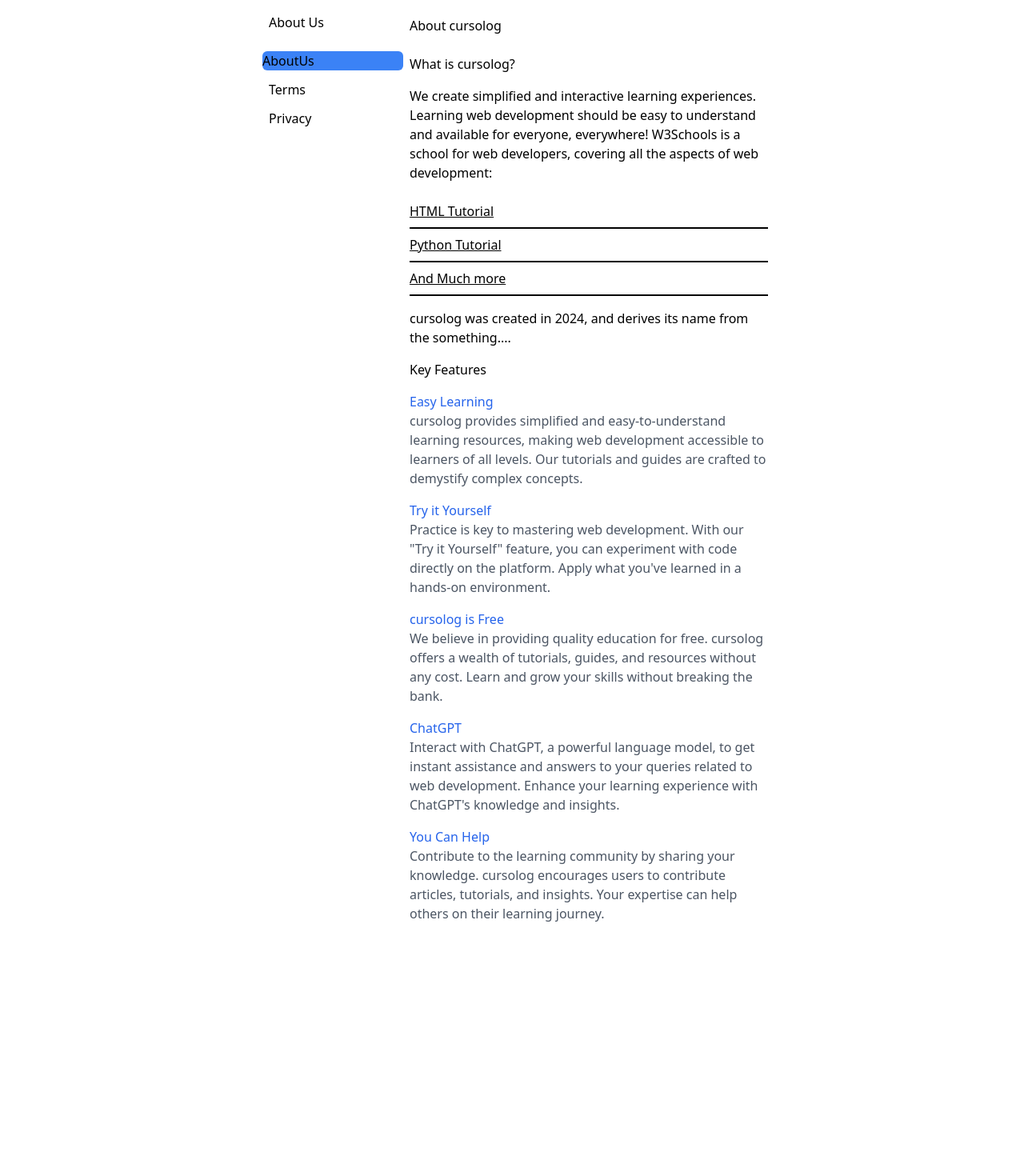
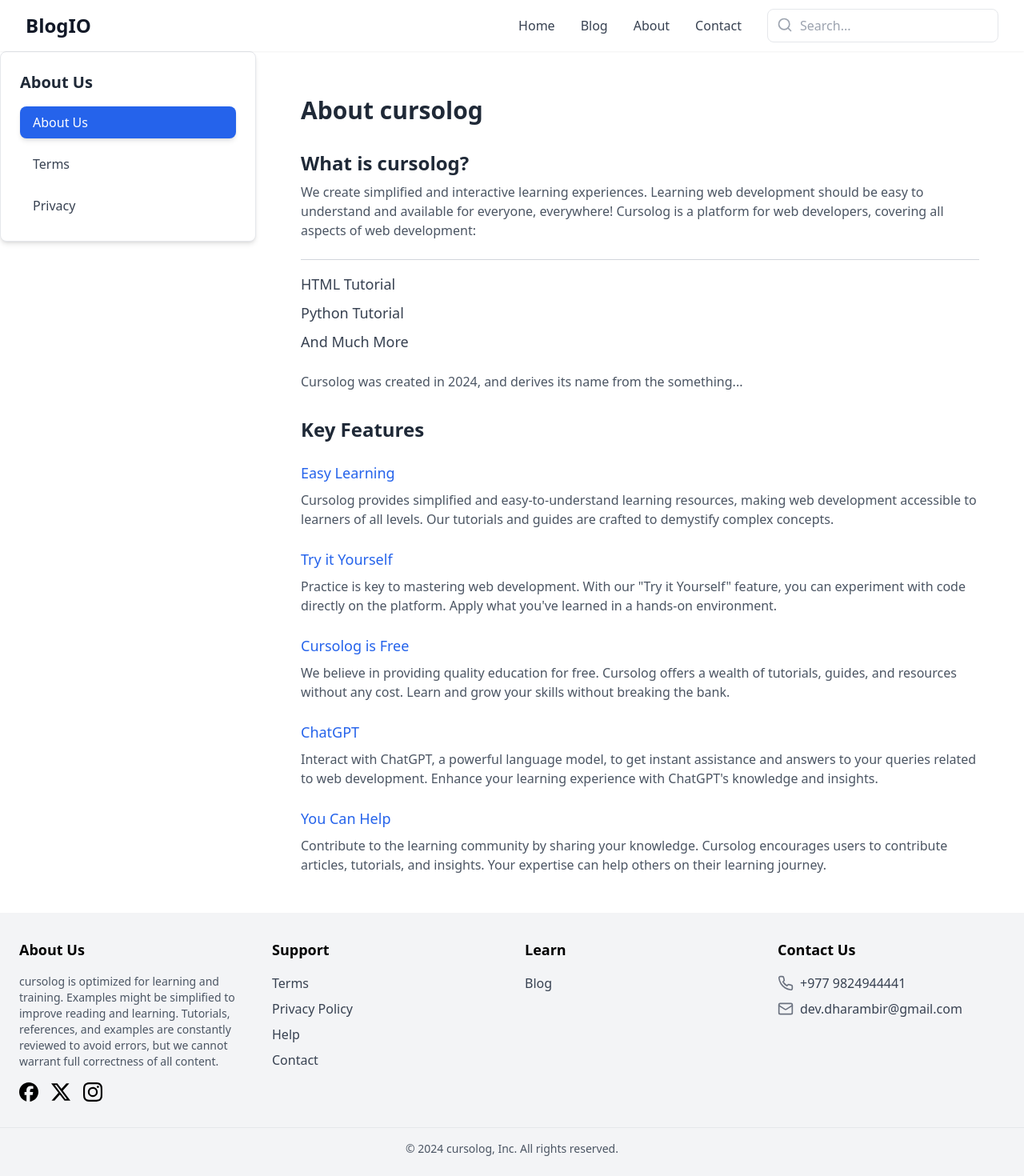
Before and after one commit to DharambirAgrawal/Blog, a Next.js app in the folder client/: page /about/us in a window 1280 px wide. Shown: the top 1470 px of the page at 80% size. Before the commit the page ends 1330 px from the top, so only its background shows below. Built offline with nearby package versions, Linux system fonts and the light colour scheme.

Commit message:
Added the designs to About page

```diff
--- a/client/src/app/(blog)/about/Navbar.tsx
+++ b/client/src/app/(blog)/about/Navbar.tsx
@@ -5,7 +5,7 @@ import { usePathname } from "next/navigation";
 
 const links = [
   {
-    title: "AboutUs",
+    title: "About Us",
     link: "/about/us",
   },
   {
@@ -17,32 +17,33 @@ const links = [
     link: "/about/privacy",
   },
 ];
+
 const Navbar = () => {
   const pathname = usePathname();
+
   return (
-    <>
-      <div className="">
-        <h6 className="px-4 pb-6 pt-4 max-sm:hidden h4-semibold">About Us</h6>
-        <div className="flex flex-col gap-3 sm:mx-2 max-sm:flex-row max-sm:border-y-2 max-sm:p-3 ">
+    <div className="p-6 bg-white shadow-md rounded-lg border border-gray-200 my-6 max-w-sm">
+      <h2 className="text-xl font-bold text-gray-800 mb-4">About Us</h2>
+      <ul className="space-y-3">
         {links.map((item, index) => {
           const isActive = pathname === item.link;
           return (
+            <li key={index}>
               <Link
-                key={index}
                 href={item.link}
-                className={
+                className={`block px-4 py-2 rounded-lg font-medium transition ${
                   isActive
-                    ? " bg-blue-500 rounded-md"
-                    : "hover:bg-blue-300 px-2 rounded-md"
-                }
+                    ? "bg-blue-600 text-white shadow-md"
+                    : "text-gray-700 hover:bg-gray-100 hover:text-blue-600"
+                }`}
               >
                 {item.title}
               </Link>
+            </li>
           );
         })}
+      </ul>
     </div>
-      </div>
-    </>
   );
 };
 
--- a/client/src/app/(blog)/about/layout.tsx
+++ b/client/src/app/(blog)/about/layout.tsx
@@ -6,13 +6,11 @@ export default function RootLayout({
   children: React.ReactNode;
 }>) {
   return (
-    <>
-      <div className="flex flex-row w-full max-sm:flex-col wrapper">
-        <nav className="min-w-48 max-md:min-w-36 max-sm:w-full">
-          <Navbar />
-        </nav>
-        <section>{children}</section>
-      </div>
-    </>
+    <div className="flex flex-col md:flex-row w-full">
+      <nav className="w-full md:w-1/4">
+        <Navbar />
+      </nav>
+      <main className="flex-1 p-6">{children}</main>
+    </div>
   );
 }
--- a/client/src/app/(blog)/about/privacy/page.tsx
+++ b/client/src/app/(blog)/about/privacy/page.tsx
@@ -39,28 +39,25 @@ const privacyData = [
 
 const page = () => {
   return (
-    <div className=" space-y-5 pt-5">
-      <h1 className="h2-semibold">Privacy Policy</h1>
-
-      <p className=" text-[#303030]">
+    <div className="space-y-6 pt-8 lg:px-12 sm:p-6">
+      <h1 className="text-3xl font-bold text-gray-800">Privacy Policy</h1>
+      <p className="text-gray-700 leading-relaxed">
         This Privacy Policy governs the manner in which cursolog collects, uses,
         maintains, and discloses information collected from users (each, a
         "User") of the cursolog website ("Site"). This privacy policy applies to
         the Site and all products and services offered by cursolog.
       </p>
-
-      <div className="space-y-4">
+      <div className="space-y-6">
         {privacyData.map((value, index) => (
           <div key={index}>
-            <h2 className="h5-bold">
+            <h2 className="text-xl font-semibold text-gray-800">
               {index + 1}. {value.title}
             </h2>
-            <p className="text-gray-600 pt-2">{value.value}</p>
+            <p className="text-gray-600 leading-relaxed mt-2">{value.value}</p>
           </div>
         ))}
       </div>
-
-      <div className="h-40" />
+      <div className="h-16" /> {/* Adjusted for consistent spacing */}
     </div>
   );
 };
--- a/client/src/app/(blog)/about/us/page.tsx
+++ b/client/src/app/(blog)/about/us/page.tsx
@@ -5,97 +5,90 @@ export const metadata: Metadata = {
 };
 const UsPage = () => {
   return (
-    <div className=" space-y-4">
-      <h1 className="h2-semibold mb-6 pt-5">About cursolog</h1>
-      <div className=" space-y-4">
-        <span className="h4-bold">What is cursolog?</span>
-        <p>
+    <div className="max-w-4xl mx-auto sm:p-6 space-y-8">
+      <h1 className="text-3xl font-extrabold text-gray-800 mt-8">
+        About cursolog
+      </h1>
+
+      <div className="space-y-6">
+        <div>
+          <h2 className="text-2xl font-semibold text-gray-800">
+            What is cursolog?
+          </h2>
+          <p className="text-gray-600 mt-2">
             We create simplified and interactive learning experiences. Learning
             web development should be easy to understand and available for
-          everyone, everywhere! W3Schools is a school for web developers,
-          covering all the aspects of web development:
-        </p>
-        <div className="w-full flex flex-col">
-          <span className="underline w-full border-b-2 border-b-black py-2">
-            HTML Tutorial
-          </span>
-          <span className="underline w-full border-b-2 border-b-black py-2">
-            Python Tutorial
-          </span>
-          <span className="underline w-full border-b-2 border-b-black py-2">
-            And Much more
-          </span>
-        </div>
-        <p>
-          cursolog was created in 2024, and derives its name from the
-          something....
+            everyone, everywhere! Cursolog is a platform for web developers,
+            covering all aspects of web development:
           </p>
         </div>
 
-      <div className=" space-y-4">
-        <span className="h3-bold">Key Features</span>
-        <br />
-        <div className="flex flex-col space-y-4">
-          <div>
-            <span className="text-blue-600 hover:underline cursor-pointer h5-bold">
-              Easy Learning
+        <div className="border-t border-gray-300 pt-4">
+          <ul className="space-y-2">
+            <li className="flex items-center gap-2">
+              <span className="text-lg font-medium text-gray-700 cursor-pointer hover:text-blue-600 hover:underline">
+                HTML Tutorial
               </span>
-            <p className="text-gray-600">
-              cursolog provides simplified and easy-to-understand learning
-              resources, making web development accessible to learners of all
-              levels. Our tutorials and guides are crafted to demystify complex
-              concepts.
-            </p>
-          </div>
+            </li>
+            <li className="flex items-center gap-2">
+              <span className="text-lg font-medium text-gray-700 cursor-pointer hover:text-blue-600 hover:underline">
+                Python Tutorial
+              </span>
+            </li>
+            <li className="flex items-center gap-2">
+              <span className="text-lg font-medium text-gray-700 cursor-pointer hover:text-blue-600 hover:underline">
+                And Much More
+              </span>
+            </li>
+          </ul>
         </div>
 
-        <div>
-          <span className="text-blue-600 hover:underline cursor-pointer h5-bold">
-            Try it Yourself
-          </span>
         <p className="text-gray-600">
-            Practice is key to mastering web development. With our &quot;Try it
-            Yourself&quot; feature, you can experiment with code directly on the
-            platform. Apply what you&apos;ve learned in a hands-on environment.
+          Cursolog was created in 2024, and derives its name from the
+          something...
         </p>
       </div>
 
-        <div>
-          <span className="text-blue-600 hover:underline cursor-pointer h5-bold">
-            cursolog is Free
-          </span>
-          <p className="text-gray-600">
-            We believe in providing quality education for free. cursolog offers
-            a wealth of tutorials, guides, and resources without any cost. Learn
-            and grow your skills without breaking the bank.
-          </p>
+      <div className="space-y-6">
+        <h2 className="text-2xl font-semibold text-gray-800">Key Features</h2>
+
+        <div className="space-y-6">
+          {[
+            {
+              title: "Easy Learning",
+              description: `Cursolog provides simplified and easy-to-understand learning resources, making web development
+              accessible to learners of all levels. Our tutorials and guides are crafted to demystify complex concepts.`,
+            },
+            {
+              title: "Try it Yourself",
+              description: `Practice is key to mastering web development. With our "Try it Yourself" feature, you can experiment
+              with code directly on the platform. Apply what you've learned in a hands-on environment.`,
+            },
+            {
+              title: "Cursolog is Free",
+              description: `We believe in providing quality education for free. Cursolog offers a wealth of tutorials, guides,
+              and resources without any cost. Learn and grow your skills without breaking the bank.`,
+            },
+            {
+              title: "ChatGPT",
+              description: `Interact with ChatGPT, a powerful language model, to get instant assistance and answers to your queries
+              related to web development. Enhance your learning experience with ChatGPT's knowledge and insights.`,
+            },
+            {
+              title: "You Can Help",
+              description: `Contribute to the learning community by sharing your knowledge. Cursolog encourages users to contribute
+              articles, tutorials, and insights. Your expertise can help others on their learning journey.`,
+            },
+          ].map((feature, index) => (
+            <div key={index} className="space-y-2">
+              <h3 className="text-lg font-medium text-blue-600 hover:underline cursor-pointer">
+                {feature.title}
+              </h3>
+              <p className="text-gray-600">{feature.description}</p>
             </div>
-
-        <div>
-          <span className="text-blue-600 hover:underline cursor-pointer h5-bold">
-            ChatGPT
-          </span>
-          <p className="text-gray-600">
-            Interact with ChatGPT, a powerful language model, to get instant
-            assistance and answers to your queries related to web development.
-            Enhance your learning experience with ChatGPT&apos;s knowledge and
-            insights.
-          </p>
-        </div>
-
-        <div>
-          <span className="text-blue-600 hover:underline cursor-pointer h5-bold">
-            You Can Help
-          </span>
-          <p className="text-gray-600">
-            Contribute to the learning community by sharing your knowledge.
-            cursolog encourages users to contribute articles, tutorials, and
-            insights. Your expertise can help others on their learning journey.
-          </p>
+          ))}
         </div>
       </div>
-
-      <div className="h-40" />
     </div>
   );
 };
--- a/client/src/app/(blog)/layout.tsx
+++ b/client/src/app/(blog)/layout.tsx
@@ -1,7 +1,15 @@
+import Footer from "@/components/main/Footer";
+import Navigation from "@/components/main/Navigation";
 export default function DashboardLayout({
   children,
 }: {
   children: React.ReactNode;
 }) {
-  return <div className="wrapper">{children}</div>;
+  return (
+    <>
+      <Navigation />
+      <main className=" mt-10">{children}</main>
+      <Footer />
+    </>
+  );
 }
--- a/client/src/app/globals.css
+++ b/client/src/app/globals.css
@@ -3,41 +3,41 @@
 @tailwind utilities;
 
 .wrapper {
-  margin-right: auto;
-  margin-left: auto;
-  max-width: 1536px;
-  padding-left: 6rem /* 96px */;
-  padding-right: 6rem /* 96px */;
+  margin: 0 auto;
+  max-width: 1200px; /* Default max width for large screens */
+  padding: 0 2rem; /* Default padding */
 }
 
-@media screen and (max-width: 1536px) {
+@media (min-width: 1536px) {
   .wrapper {
-    max-width: 1366px;
+    max-width: 1440px; /* Wider for larger screens */
+    padding: 0 3rem;
   }
 }
-@media screen and (max-width: 1280px) {
+
+@media (max-width: 1280px) {
   .wrapper {
     max-width: 1024px;
+    padding: 0 2rem; /* Consistent padding for tablets and laptops */
   }
 }
-@media screen and (max-width: 1024px) {
+
+@media (max-width: 1024px) {
   .wrapper {
     max-width: 768px;
-    padding-left: 30px;
-    padding-right: 30px;
+    padding: 0 1.5rem;
   }
 }
-@media screen and (max-width: 768px) {
+
+@media (max-width: 768px) {
   .wrapper {
-    max-width: 640px;
-    padding-left: 20px;
-    padding-right: 20px;
+    max-width: 100%; /* Full width for smaller screens */
+    padding: 0 1rem;
   }
 }
-@media screen and (max-width: 640px) {
+
+@media (max-width: 480px) {
   .wrapper {
-    /* max-width: 475px; */
-    padding-left: 20px;
-    padding-right: 20px;
+    padding: 0 0.5rem; /* Compact padding for very small screens */
   }
 }
--- a/client/src/components/main/Footer.tsx
+++ b/client/src/components/main/Footer.tsx
@@ -1,9 +1,5 @@
 import Image from "next/image";
 import Link from "next/link";
-// import {
-//   email,
-//   phone,
-// } from "@/public/icon/index";
 import {
   FacebookIcon,
   XIcon,
@@ -15,60 +11,84 @@ import {
 const Footer = () => {
   return (
     <>
-      <div className="grid grid-cols-5 py-8 gap-4 max-md:grid-cols-2 max-sm:grid-cols-1 container mx-auto max-sm:px-2 max-[450px]:px-4">
-        {/* About us */}
-        <div className="flex flex-col gap-4 md:col-span-2">
-          <h5 className="h5-bold">About Us</h5>
-          <p className="h7 ">
+      <footer className="bg-gray-100 py-8">
+        <div className="container mx-auto grid grid-cols-1 sm:grid-cols-2 lg:grid-cols-4 gap-8 px-6">
+          {/* About Us */}
+          <div>
+            <h5 className="text-lg font-semibold mb-4">About Us</h5>
+            <p className="text-sm text-gray-600 mb-4">
               cursolog is optimized for learning and training. Examples might be
               simplified to improve reading and learning. Tutorials, references,
-            and examples are constantly reviewed to avoid errors, but we cannot
-            warrant full correctness of all content.
+              and examples are constantly reviewed to avoid errors, but we
+              cannot warrant full correctness of all content.
             </p>
-          <div className="flex flex-row gap-2">
-            <FacebookIcon className="h-8 w-8 " />
-            <XIcon className="h-8 w-8 " />
-            <InstagramIcon className="h-8 w-8" />
+            <div className="flex gap-4">
+              <FacebookIcon className="h-6 w-6 text-gray-700 hover:text-blue-600 transition" />
+              <XIcon className="h-6 w-6 text-gray-700 hover:text-blue-400 transition" />
+              <InstagramIcon className="h-6 w-6 text-gray-700 hover:text-pink-500 transition" />
             </div>
           </div>
-        {/* Support  */}
-        <div className="flex flex-col gap-4">
-          <h5 className="h5-bold">Support</h5>
-          <div className=" text-slate-900 flex flex-col">
-            <Link href="/about/terms">Terms</Link>
-            <Link href="/about/privacy">Privacy Policy</Link>
-            <Link href="/about/cursolog">Help</Link>
-            <Link href="/about/cursolog">Contact</Link>
+
+          {/* Support */}
+          <div>
+            <h5 className="text-lg font-semibold mb-4">Support</h5>
+            <ul className="space-y-2 text-gray-700">
+              <li>
+                <Link href="/about/terms" className="hover:underline">
+                  Terms
+                </Link>
+              </li>
+              <li>
+                <Link href="/about/privacy" className="hover:underline">
+                  Privacy Policy
+                </Link>
+              </li>
+              <li>
+                <Link href="/about/cursolog" className="hover:underline">
+                  Help
+                </Link>
+              </li>
+              <li>
+                <Link href="/about/cursolog" className="hover:underline">
+                  Contact
+                </Link>
+              </li>
+            </ul>
+          </div>
+
+          {/* Learn */}
+          <div>
+            <h5 className="text-lg font-semibold mb-4">Learn</h5>
+            <ul className="space-y-2 text-gray-700">
+              <li>
+                <Link href="/blog" className="hover:underline">
+                  Blog
+                </Link>
+              </li>
+            </ul>
+          </div>
+
+          {/* Contact Us */}
+          <div>
+            <h5 className="text-lg font-semibold mb-4">Contact Us</h5>
+            <ul className="space-y-2 text-gray-700">
+              <li className="flex items-center gap-2">
+                <PhoneIcon className="h-5 w-5 text-gray-500" />
+                <span>+977 9824944441</span>
+              </li>
+              <li className="flex items-center gap-2">
+                <MailIcon className="h-5 w-5 text-gray-500" />
+                <span className="break-words">dev.dharambir@gmail.com</span>
+              </li>
+            </ul>
           </div>
         </div>
-        {/* Learn  */}
-        <div className="flex flex-col gap-4">
-          <h5 className="h5-bold">Learn</h5>
-          <div className="text-slate-900 flex flex-col">
-            <Link href="/blog">Blog</Link>
-          </div>
-        </div>
-        {/* Contact us  */}
-        <div className="flex flex-col gap-4">
-          <h5 className="h5-bold">Contact Us</h5>
-          <div className="flex flex-col gap-2">
-            <span className="flex flex-row gap-2 items-center">
-              <PhoneIcon />
-
-              <p>+977 9824944441</p>
-            </span>
-            <span className="flex flex-row gap-2 items-center">
-              <MailIcon />
-              <p className="break-all">dev.dharambir@gmail.com</p>
-            </span>
-          </div>
-        </div>
-      </div>
-      <div className="border-t-[1px] border-black flex justify-center py-3">
-        <p className="text-center h7">
-          Copyright &copy; 2024 cursolog, Inc. All rights reserved.
+        <div className="border-t mt-8 pt-4">
+          <p className="text-center text-sm text-gray-600">
+            &copy; 2024 cursolog, Inc. All rights reserved.
           </p>
         </div>
+      </footer>
     </>
   );
 };
```
Also changed, not shown: client/src/app/(blog)/about/terms/page.tsx (+13 -10 lines). Lines whose indentation alone changed are shown as unchanged.
